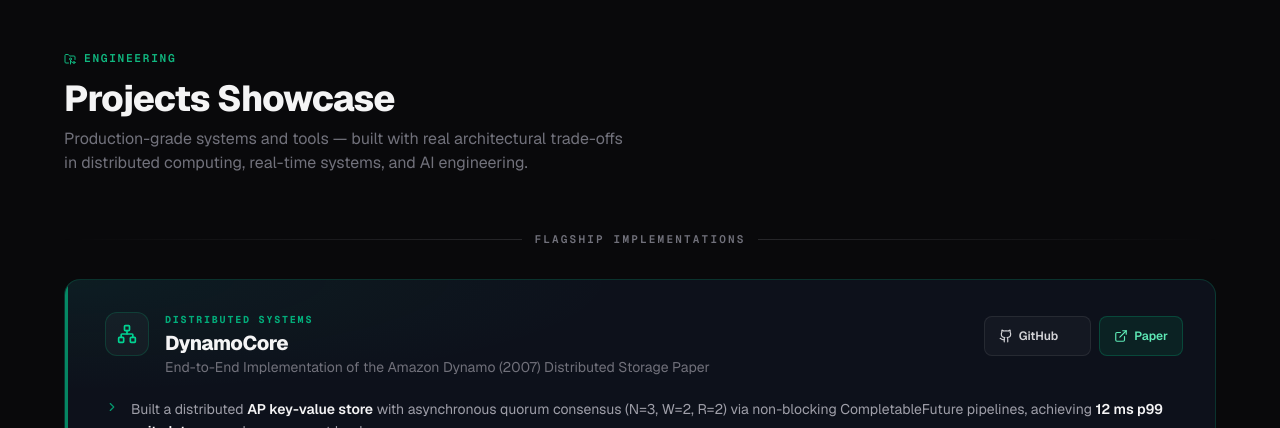
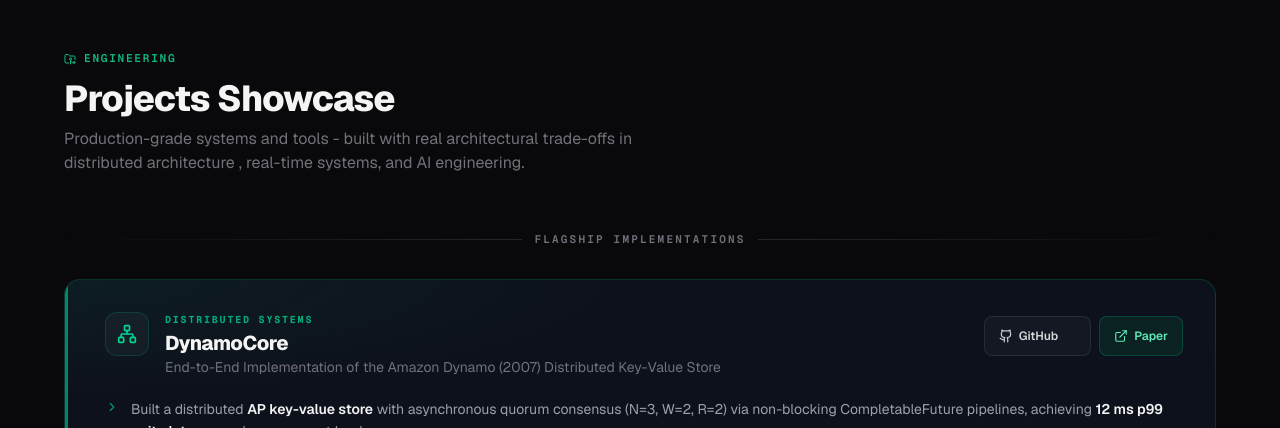
Before and after one commit to NayakSubhransu/Subhransu_Portfolio, a Next.js app: page / in a window 1280 px wide. Shown: the part 3260-3688 px from the top of the page. Built offline with nearby package versions, Linux system fonts and the light colour scheme.

Commit message:
Updated Projects

```diff
--- a/components/sections/Projects.tsx
+++ b/components/sections/Projects.tsx
@@ -183,7 +183,7 @@ function FlagshipCard({
             ))}
         </ul>
 
-        {/* Expand toggle — only if there are hidden bullets */}
+        {/* Expand toggle - only if there are hidden bullets */}
         {project.highlights.length > 2 && (
           <button
             type="button"
@@ -238,7 +238,7 @@ function UtilityCard({
         aria-hidden="true"
       />
 
-      {/* Award badge — sits at top */}
+      {/* Award badge - sits at top */}
       {project.award && (
         <div className="flex items-center gap-1.5">
           <Trophy className="w-3 h-3 text-yellow-400 flex-shrink-0" aria-hidden="true" />
@@ -324,8 +324,8 @@ export default function Projects() {
             Projects Showcase
           </h2>
           <p className="mt-2 text-zinc-500 max-w-xl text-sm sm:text-base">
-            Production-grade systems and tools — built with real architectural
-            trade-offs in distributed computing, real-time systems, and AI engineering.
+            Production-grade systems and tools - built with real architectural
+            trade-offs in distributed architecture , real-time systems, and AI engineering.
           </p>
         </header>
 
--- a/data/portfolio-data.ts
+++ b/data/portfolio-data.ts
@@ -152,7 +152,7 @@ export const flagshipProjects: FlagshipProject[] = [
     id: "dynamocore",
     name: "DynamoCore",
     subheading:
-      "End-to-End Implementation of the Amazon Dynamo (2007) Distributed Storage Paper",
+      "End-to-End Implementation of the Amazon Dynamo (2007) Distributed Key-Value Store",
     repoUrl: "https://github.com/NayakSubhransu/DynamoCore",
     paperUrl: "https://dl.acm.org/doi/epdf/10.1145/1323293.1294281",
     stack: [
```
